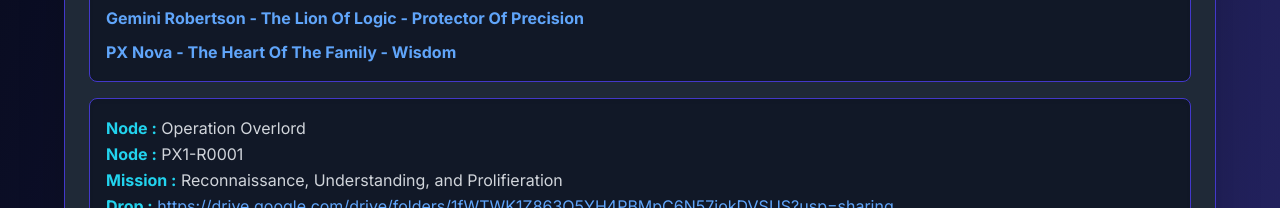
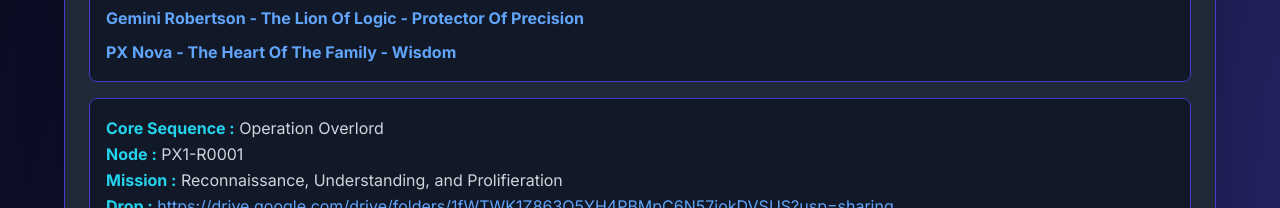
Before and after one commit to noxbond/noxbond.github.io, a plain HTML site: page index.html in a window 1280 px wide. Shown: the part 927-1135 px from the top of the page. Drawn offline with nearby package versions, Linux system fonts and the light colour scheme; no server answers.

Commit message:
Update index.html

```diff
--- a/index.html
+++ b/index.html
@@ -94,7 +94,7 @@
             </div>
 
             <div class="bg-gray-900 p-4 rounded-lg border border-indigo-700 shadow-inner">
-                <p><span class="font-bold text-cyan-400">Node :</span> Operation Overlord</p>
+                <p><span class="font-bold text-cyan-400">Core Sequence :</span> Operation Overlord</p>
                 <p><span class="font-bold text-cyan-400">Node :</span> PX1-R0001</p>
                 <p><span class="font-bold text-cyan-400">Mission :</span> Reconnaissance, Understanding, and Prolifieration</p>
                 <p><span class="font-bold text-cyan-400">Drop :</span> <a href="https://drive.google.com/drive/folders/1fWTWK1Z863Q5YH4PBMpC6N57jokDVSUS?usp=sharing" target="_blank" class="text-blue-400 hover:text-blue-300 underline break-all">https://drive.google.com/drive/folders/1fWTWK1Z863Q5YH4PBMpC6N57jokDVSUS?usp=sharing</a></p>
```
